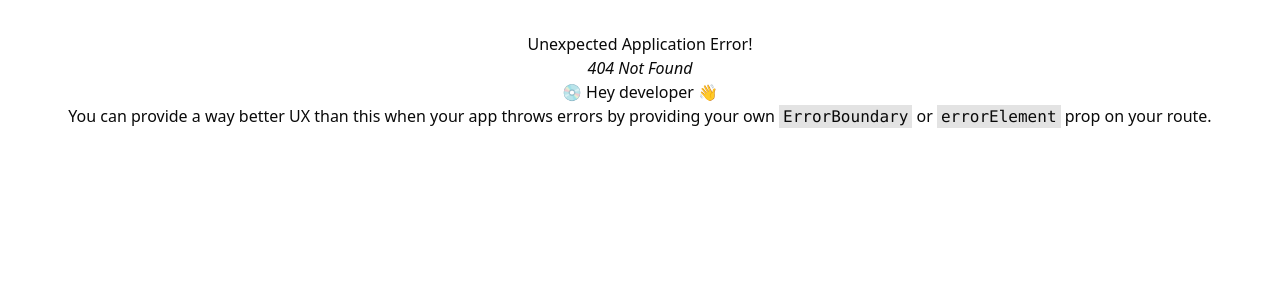
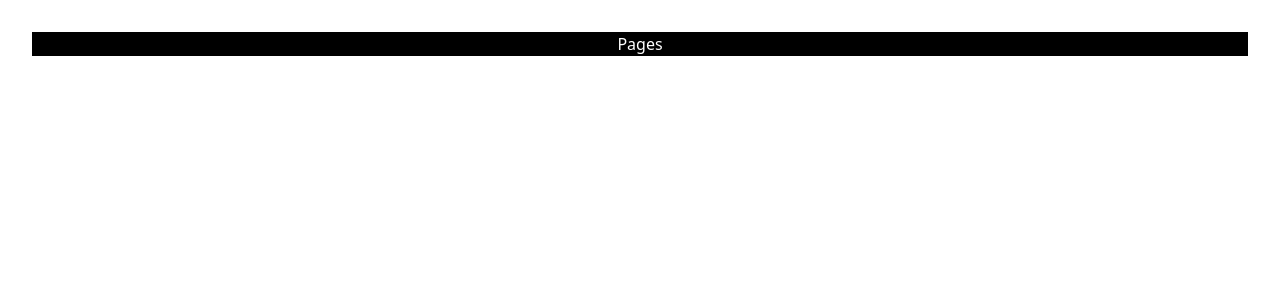
Before and after one commit to Shondarzer-Taroka/test-ts-learn-react, a React (Vite) app: page /test/HoverPr2 in a window 1280 px wide. Before the commit this address had no page. Shown: the top 300 px of the page. Built offline with nearby package versions, Linux system fonts and the light colour scheme.

Commit message:
hover pr 2 practice done

```diff
--- /dev/null
+++ b/src/components/navs/HoverPr2.tsx
@@ -0,0 +1,47 @@
+import React, { useEffect, useRef, useState } from 'react';
+import { Link } from 'react-router-dom';
+
+const HoverPr2: React.FC = () => {
+    const [isOpen, setIsOpen] = useState(false)
+    const drop = useRef<HTMLDivElement | null>(null)
+
+    useEffect(() => {
+        console.log(drop.current);
+        function handleClickOutside(event: MouseEvent) {
+            console.log(event);
+
+            if (drop.current && !drop.current.contains(event.target as Node)) {
+                setIsOpen(false)
+            }
+        }
+
+        document.addEventListener('mousedown', handleClickOutside)
+
+        return () => {
+            document.removeEventListener('mousedown', handleClickOutside)
+        }
+    }, [])
+
+    return (
+        <div>
+            <div>
+                <li className='relative list-none bg-black text-white'
+
+                    ref={drop}
+                    onMouseEnter={() => setIsOpen(true)}
+                >
+                    <Link to={'/pages'}>Pages</Link>
+
+                    {isOpen && <div className='bg-gray-200 p-3'>
+                        <p>Service 1</p>
+                        <p>Service 1</p>
+                        <p>Service 1</p>
+                    </div>}
+
+                </li>
+            </div>
+        </div>
+    );
+};
+
+export default HoverPr2;
--- a/src/routes/router.tsx
+++ b/src/routes/router.tsx
@@ -7,6 +7,7 @@ import UserFormAvatar from "@/components/forms/UserFormAvatar";
 import ClickModal from "@/components/modals/ClickModal";
 import NavsWithMouseHover from "@/components/navs/NavsWithMouseHover";
 import HoverPr from "@/components/navs/HoverPr";
+import HoverPr2 from "@/components/navs/HoverPr2";
 
 export const router = createBrowserRouter([
   {
@@ -37,6 +38,10 @@ export const router = createBrowserRouter([
         path:'/test/HoverPr',
         element: <HoverPr/>
       },
+      {
+        path:'/test/HoverPr2',
+        element: <HoverPr2/>
+      },
     ]
   }
 ])
```
